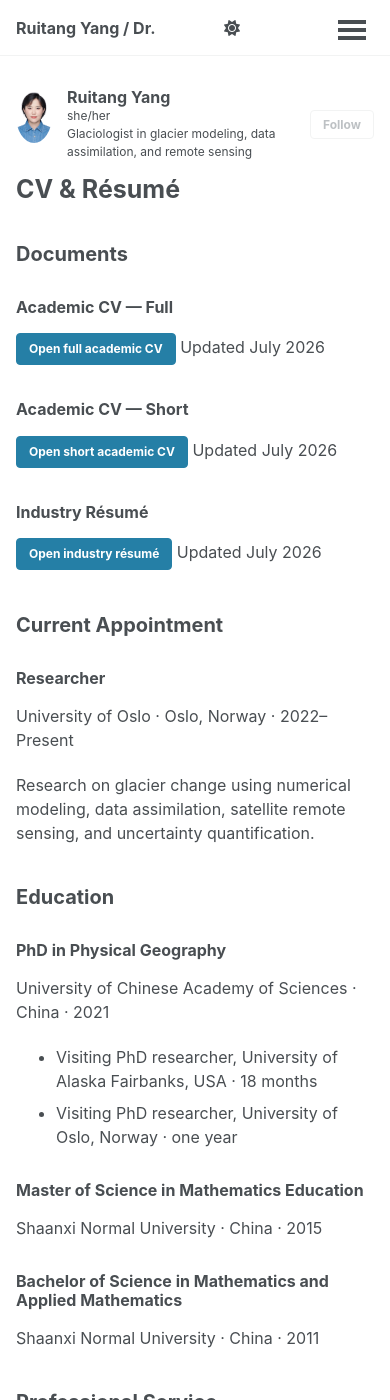
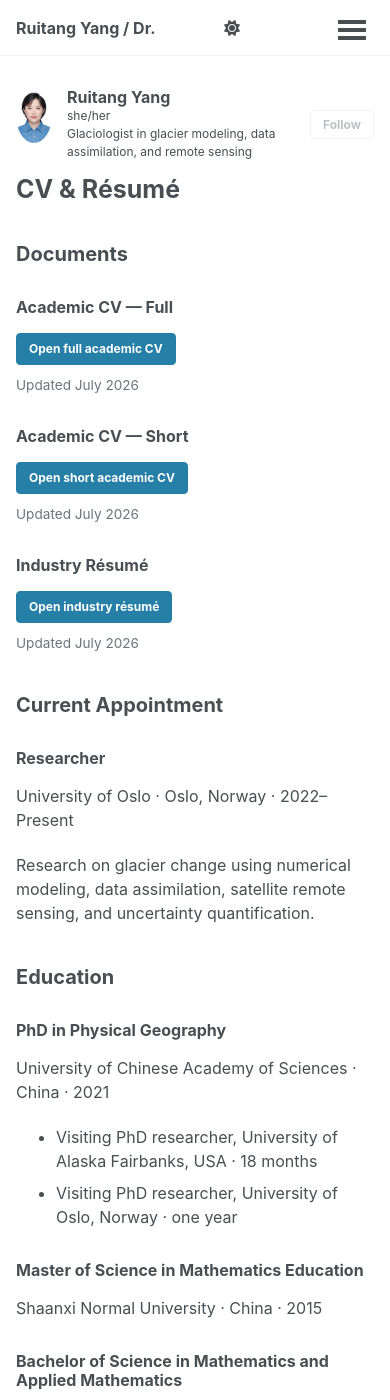
Before and after one commit to Ruitangtang/Ruitangtang.github.io, a Jekyll site: the page built from _pages/cv.md, in a window 390 px wide and 1400 px high. Built offline with Jekyll 4.4.1, drawn with Linux system fonts in a browser that asks for light colours; a style sheet for code colours, icons or effects is not loaded.

Commit message:
Add styles for 'cv-updated' class
Added styles for the 'cv-updated' class, including responsive adjustments.

```diff
--- a/assets/css/main.scss
+++ b/assets/css/main.scss
@@ -54,3 +54,20 @@
   color: #ffffff !important;
   text-decoration: none !important;
 }
+
+.cv-updated {
+  display: inline-block;
+  margin-left: 0.65rem;
+  color: #6c757d;
+  font-size: 0.85em;
+  font-style: normal;
+  white-space: nowrap;
+}
+
+@media (max-width: 600px) {
+  .cv-updated {
+    display: block;
+    margin-top: 0.4rem;
+    margin-left: 0;
+  }
+}
```
